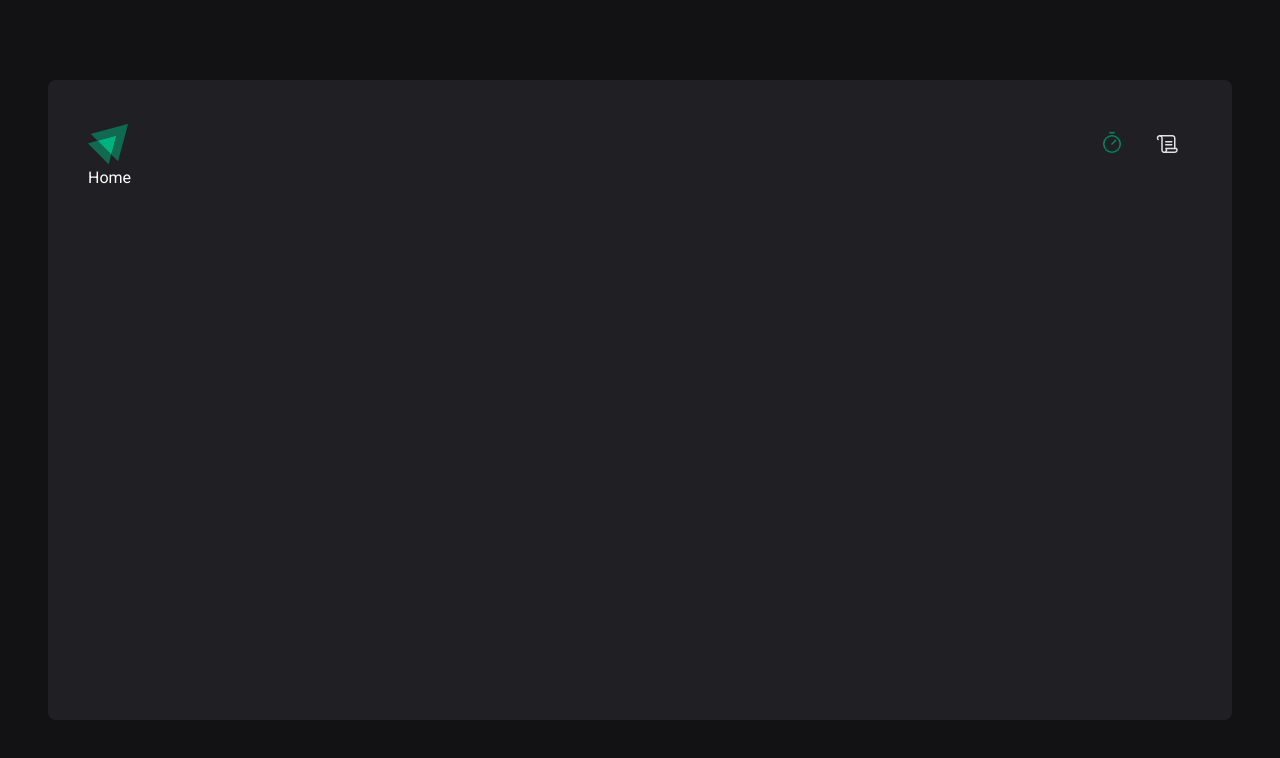
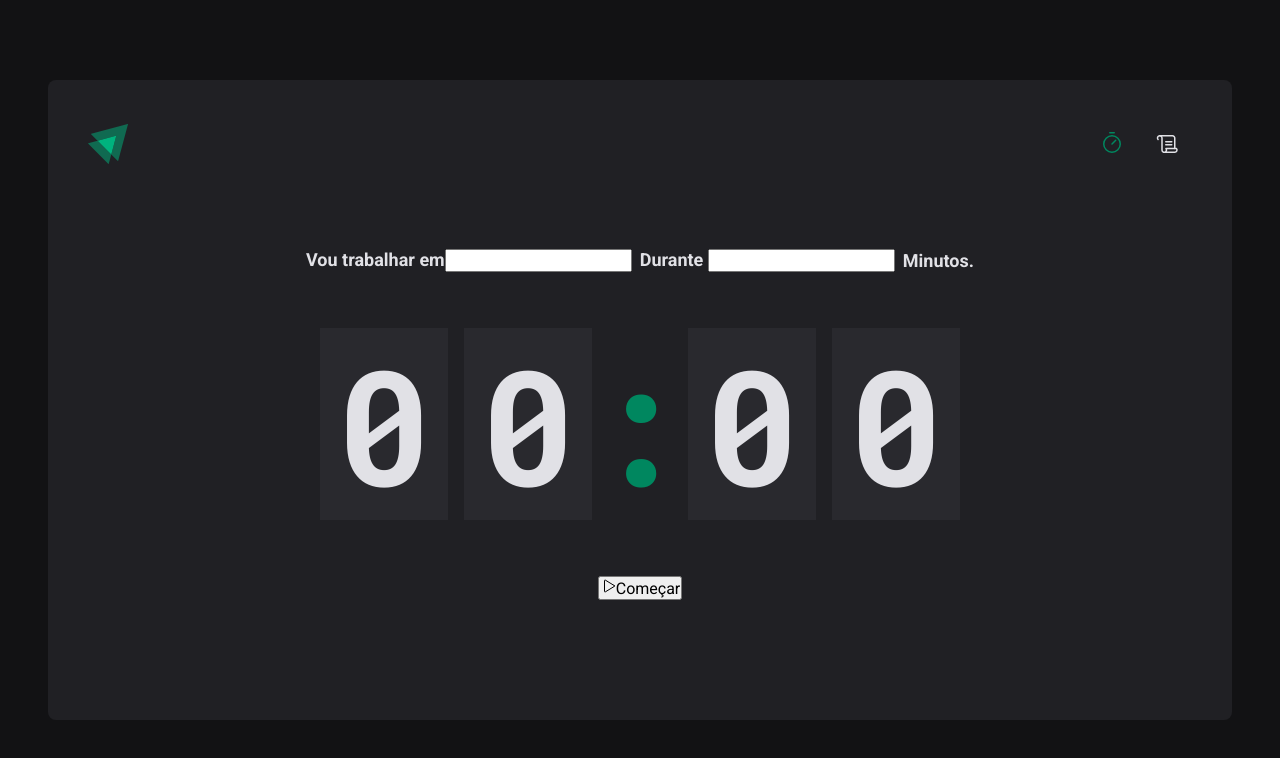
Before and after one commit to DiegoRamos-b/ignite-react-js, a React (Vite) app in the folder criando-spas-com-reactjs/paginas-e-rotas/: page / in a window 1280 px wide. Shown: the top 758 px of the page. Built offline with nearby package versions, Linux system fonts and the light colour scheme.

Commit message:
[ignite] [reactjs] [criando SPAs com reactJs] [Paginas e rotas]  fim da aula 'Pagina: Home'

```diff
--- a/criando-spas-com-reactjs/paginas-e-rotas/src/pages/Home.tsx
+++ /dev/null
@@ -1,3 +0,0 @@
-export function Home() {
-  return <div>Home</div>
-}
--- /dev/null
+++ b/criando-spas-com-reactjs/paginas-e-rotas/src/pages/Home/index.tsx
@@ -0,0 +1,40 @@
+import { Play } from 'phosphor-react'
+import {
+  CountdownContainer,
+  FormContainer,
+  HomeContainer,
+  Separator,
+} from './styles'
+
+export function Home() {
+  return (
+    <HomeContainer>
+      <form>
+        <FormContainer>
+          <label htmlFor="task">
+            Vou trabalhar em
+            <input id="task" type="text" />
+          </label>
+
+          <label htmlFor="minutesAmout">
+            Durante <input id="minutesAmout" type="number" />
+          </label>
+          <span>Minutos.</span>
+        </FormContainer>
+
+        <CountdownContainer>
+          <span>0</span>
+          <span>0</span>
+          <Separator>:</Separator>
+          <span>0</span>
+          <span>0</span>
+        </CountdownContainer>
+
+        <button type="submit">
+          <Play />
+          Começar
+        </button>
+      </form>
+    </HomeContainer>
+  )
+}
--- /dev/null
+++ b/criando-spas-com-reactjs/paginas-e-rotas/src/pages/Home/styles.ts
@@ -0,0 +1,54 @@
+import styled from 'styled-components'
+
+export const HomeContainer = styled.main`
+  height: 100%;
+  flex: 1;
+  display: flex;
+  flex-direction: column;
+  align-items: center;
+  justify-content: center;
+
+  form {
+    display: flex;
+    flex-direction: column;
+    align-items: center;
+    gap: 3.5rem;
+  }
+`
+
+export const FormContainer = styled.div`
+  width: 100%;
+  display: flex;
+  align-items: center;
+  justify-content: center;
+  gap: 0.5rem;
+  color: ${(props) => props.theme['gray-100']};
+  font-size: 1.125rem;
+  font-weight: bold;
+  flex-wrap: wrap;
+`
+
+export const CountdownContainer = styled.div`
+  font-family: 'Roboto Mono', monospace;
+  font-size: 10rem;
+  line-height: 8rem;
+  color: ${(props) => props.theme['gray-100']};
+
+  display: flex;
+  gap: 1rem;
+
+  span {
+    background-color: ${(props) => props.theme['gray-700']};
+    padding: 2rem 1rem;
+  }
+`
+
+export const Separator = styled.div`
+  padding: 2rem 0;
+  color: ${(props) => props.theme['green-500']};
+
+  width: 4rem;
+  overflow: hidden;
+  display: flex;
+  justify-content: center;
+`
--- a/criando-spas-com-reactjs/paginas-e-rotas/src/styles/global.ts
+++ b/criando-spas-com-reactjs/paginas-e-rotas/src/styles/global.ts
@@ -14,6 +14,7 @@ export const GlobalStyle = createGlobalStyle`
   body {
     background-color: ${({ theme }) => theme['gray-900']};
     color: ${({ theme }) => theme.white};
+    -webkit-font-smoothing: antialiased;
   }
 
 
```
Also changed, not shown: criando-spas-com-reactjs/paginas-e-rotas/src/pages/History/index.tsx (renamed from criando-spas-com-reactjs/paginas-e-rotas/src/pages/History.tsx).
